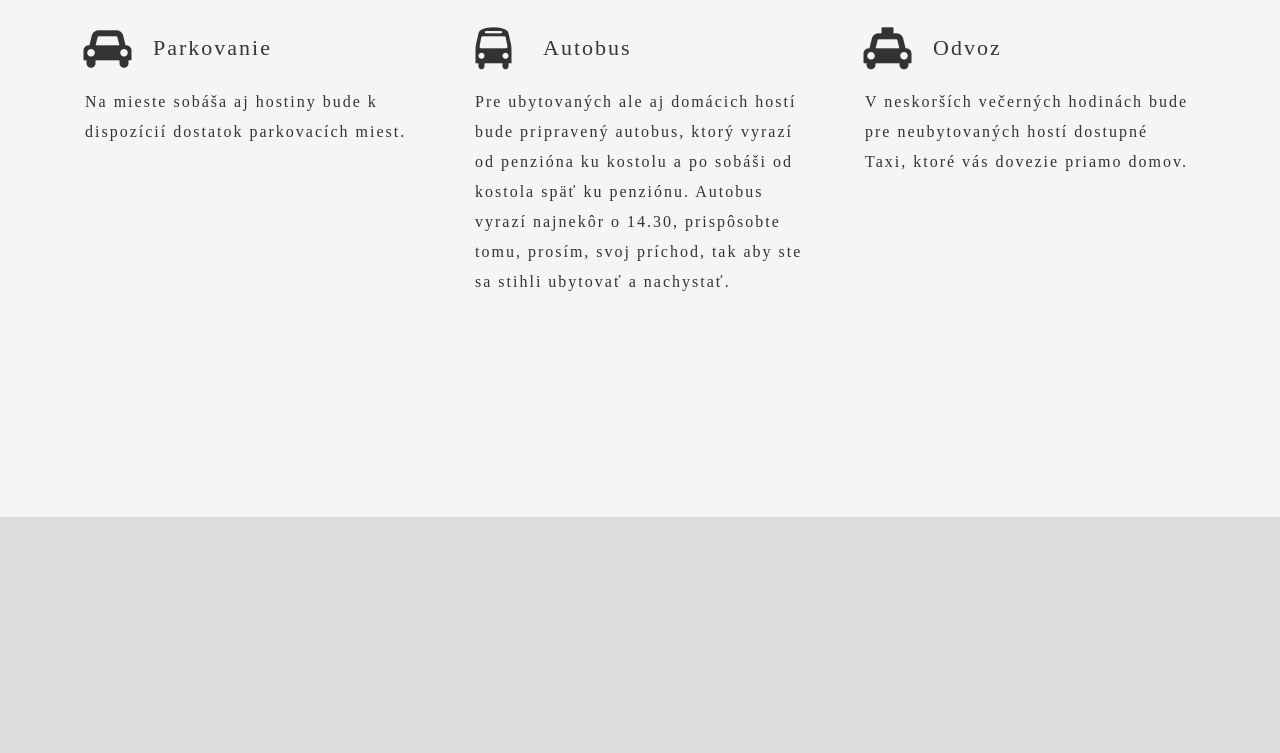
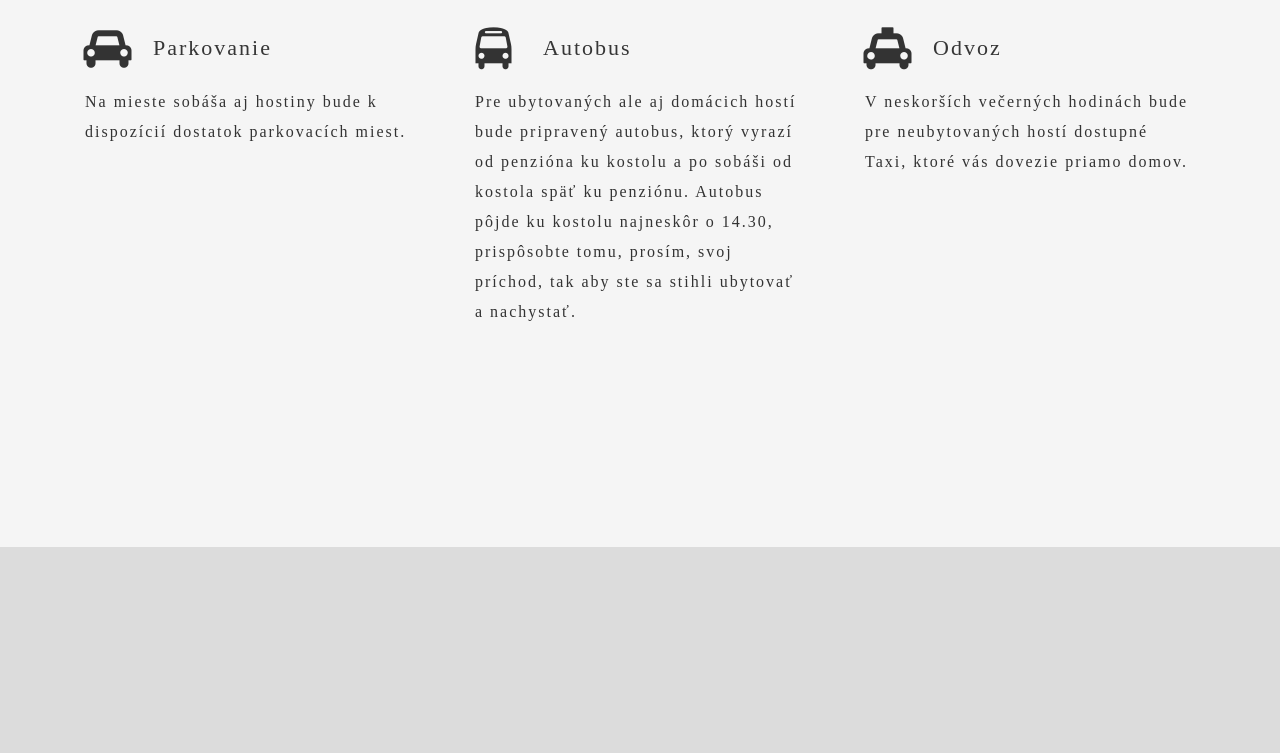
Before and after one commit to slavokozar/katkaakubko, a plain HTML site: page index.html in a window 1280 px wide. Shown: the part 5207-5960 px from the top of the page. Drawn offline with Linux system fonts and the light colour scheme; some packages are replaced by stand-ins of ours; a web font is replaced by a local one.

Commit message:
Update index.html

```diff
--- a/index.html
+++ b/index.html
@@ -495,7 +495,7 @@
                         </div>
                         <p class="the-feature animation fadeInUp">Pre ubytovaných ale aj domácich hostí bude pripravený
                             autobus, ktorý vyrazí od penzióna ku kostolu a po sobáši od kostola späť ku penziónu.
-                            Autobus vyrazí najnekôr o 14.30, prispôsobte tomu, prosím, svoj príchod, tak aby ste sa stihli ubytovať a nachystať.</p>
+                            Autobus pôjde ku kostolu najneskôr o 14.30, prispôsobte tomu, prosím, svoj príchod, tak aby ste sa stihli ubytovať a nachystať.</p>
 
                     </div>
                 </div>
```
